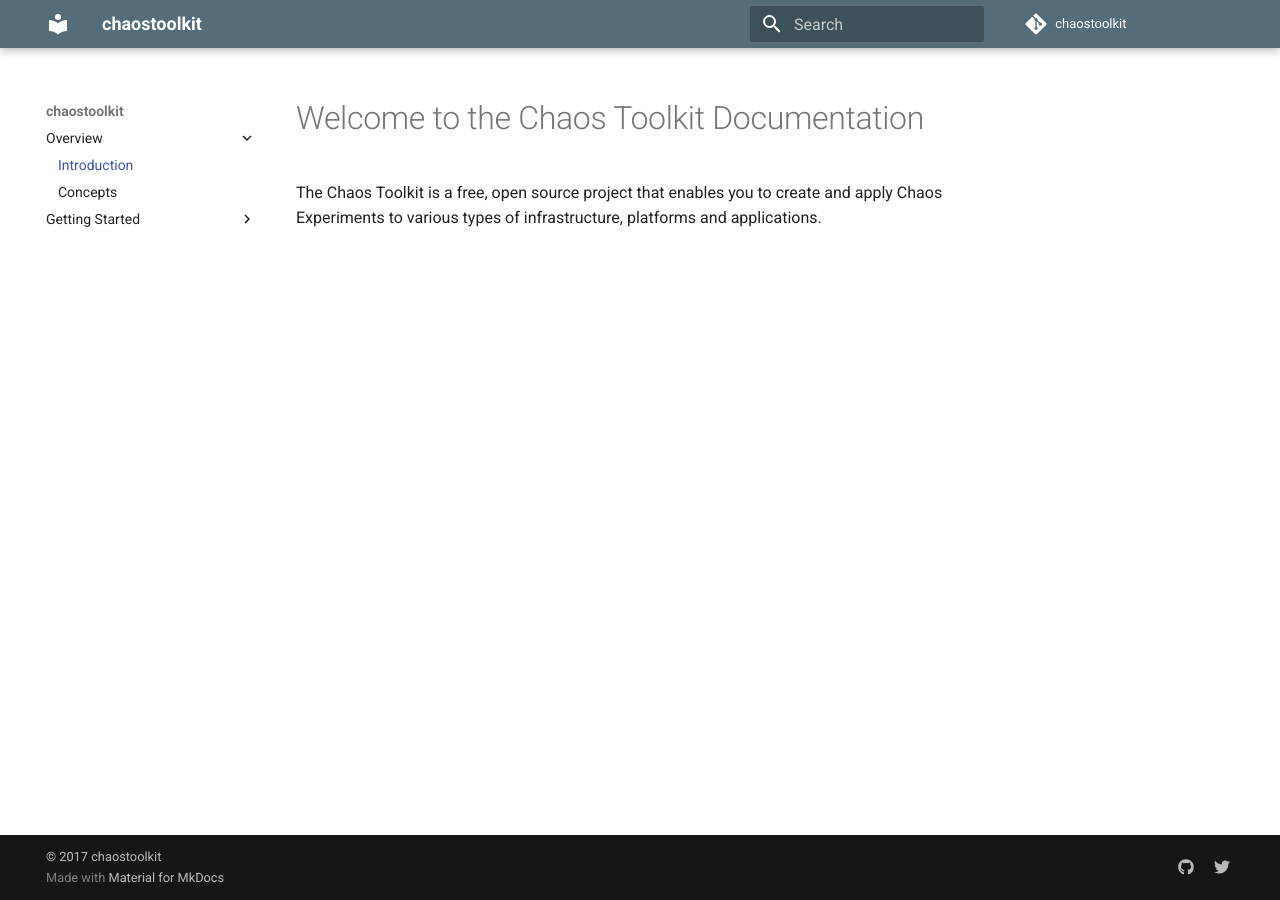
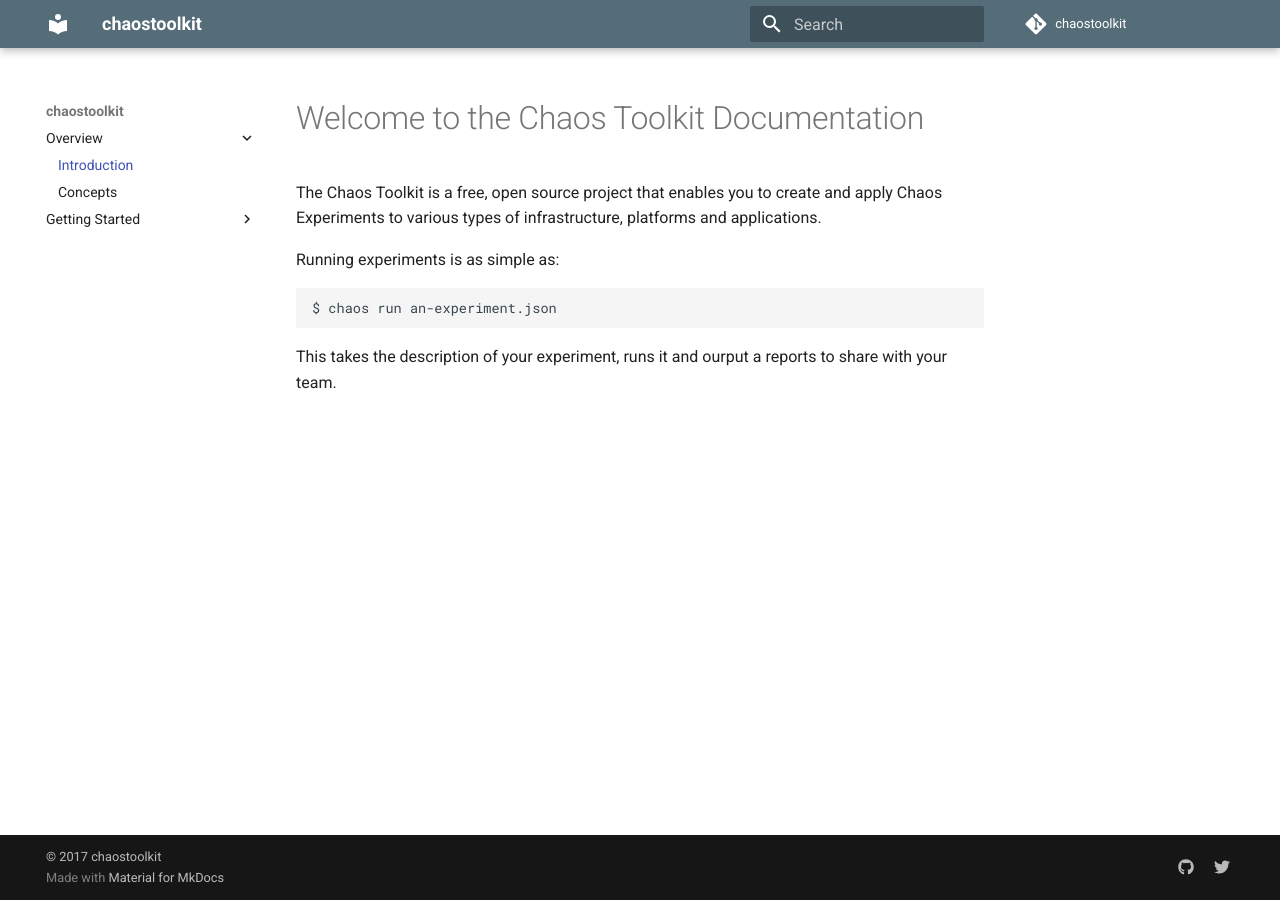
Before and after one commit to chaostoolkit/chaostoolkit, an MkDocs documentation site: the page built from docs/sources/index.md, in a window 1280 px wide. Built offline with MkDocs 1.6.1 and Material for MkDocs 9.7.7, drawn with Linux system fonts in a browser that asks for light colours; comment, search, counter and statistics services are not loaded; old or Windows-style settings are respelled for this version of MkDocs.

Commit message:
Simple CLI example

````diff
--- a/docs/sources/index.md
+++ b/docs/sources/index.md
@@ -1,3 +1,14 @@
 # Welcome to the Chaos Toolkit Documentation
 
-The Chaos Toolkit is a free, open source project that enables you to create and apply Chaos Experiments to various types of infrastructure, platforms and applications.
+The Chaos Toolkit is a free, open source project that enables you to create and
+apply Chaos Experiments to various types of infrastructure, platforms and
+applications.
+
+Running experiments is as simple as:
+
+```
+$ chaos run an-experiment.json
+```
+
+This takes the description of your experiment, runs it and ourput a reports
+to share with your team.
````
